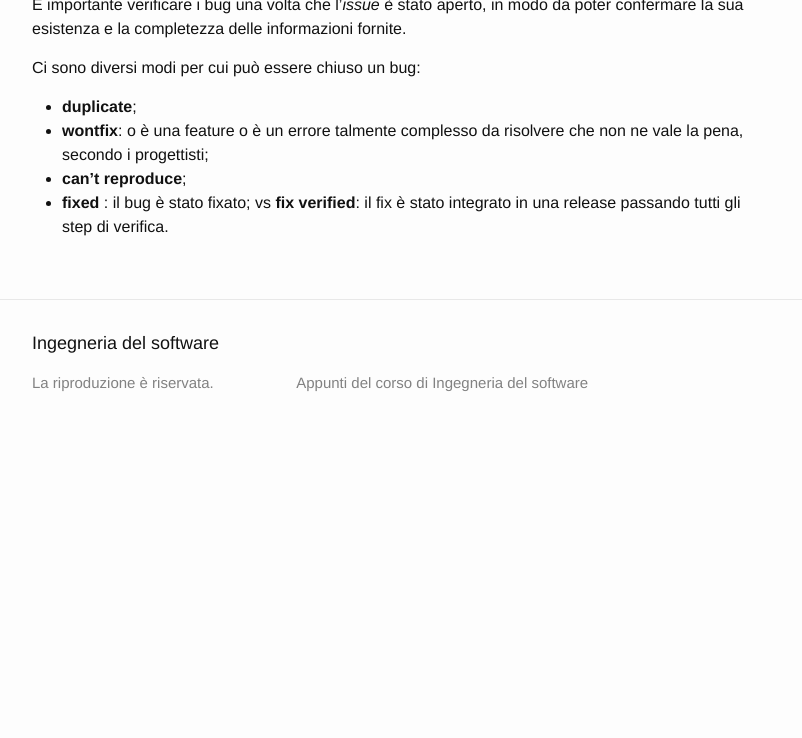
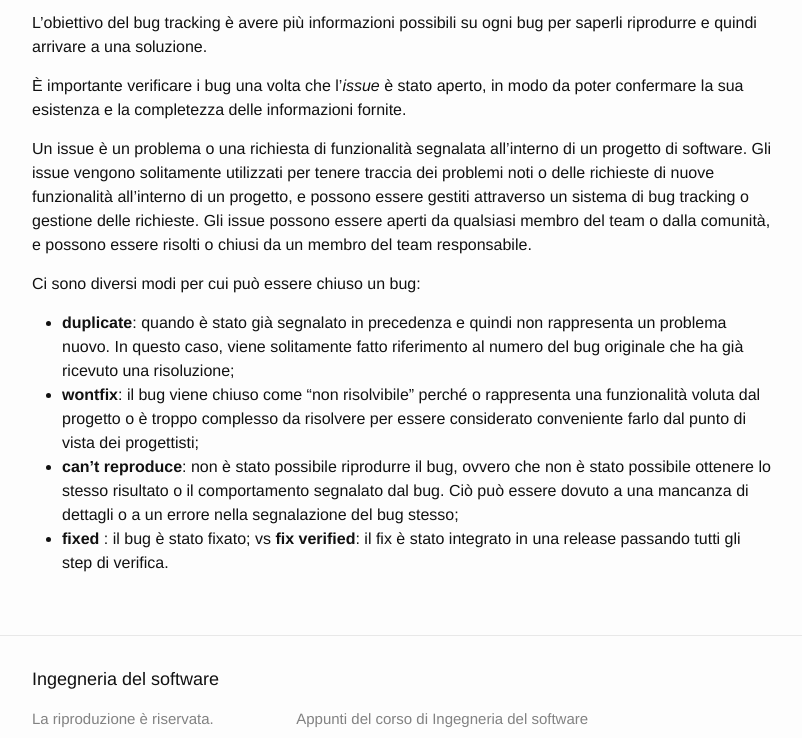
Before and after one commit to MarcoBuster/sweng, a Jekyll site: the page built from _posts/2022-10-19-git-workflow.md, in a window 1280 px wide and 900 px high, scrolled down 12453 px, cut to the strip 162-900 px from the top of the window. Shown: the whole strip, without its empty margins (238-1040 px from the left). Built offline with Jekyll 4.4.1, drawn with Linux system fonts in a browser that asks for light colours; the table of contents is made by our own code; before the commit the page ends 13069 px from its top, so only the background shows below that; some of the changed text lies outside the part shown.

Commit message:
finito di risolvere i thread, domani mattina dò una lettura finale per vedere se è tutto apposto, poi è finita

```diff
--- a/_posts/2022-10-19-git-workflow.md
+++ b/_posts/2022-10-19-git-workflow.md
@@ -285,6 +285,8 @@ Il vantaggio è che Java offre un livello d'astrazione sufficiente a rendere il
 
 Nella versione base supporta integrazioni con altri tool come CVS, Junit, FTP, JavaDOCS, JAR, ecc...
 Non solo compila, ma fa anche deployment.
+Il deployment consiste nell'installare e configurare un'applicazione o un sistema su uno o più server o ambienti di esecuzione. Nel contesto di Ant, il deployment può includere l'invocazione di comandi per copiare i file del progetto sui server di destinazione, configurare le impostazioni di sistema o dell'applicazione, avviare o fermare servizi o processi, e così via. In questo modo, Ant può essere utilizzato non solo per compilare il progetto, ma anche per distribuirlo e rendere disponibile l'applicazione o il sistema ai suoi utenti.
+
 
 I target possono avere dipendenze da altri target.
 I target contengono task che fanno effettivamente il lavoro; si possono aggiungere nuovi tipi di task definendo nuove classi Java.
@@ -359,9 +359,11 @@ L'obiettivo del bug tracking è avere più informazioni possibili su ogni bug pe
 
 È importante verificare i bug una volta che l'_issue_ è stato aperto, in modo da poter confermare la sua esistenza e la completezza delle informazioni fornite.
 
+Un issue è un problema o una richiesta di funzionalità segnalata all'interno di un progetto di software. Gli issue vengono solitamente utilizzati per tenere traccia dei problemi noti o delle richieste di nuove funzionalità all'interno di un progetto, e possono essere gestiti attraverso un sistema di bug tracking o gestione delle richieste. Gli issue possono essere aperti da qualsiasi membro del team o dalla comunità, e possono essere risolti o chiusi da un membro del team responsabile.
+
 Ci sono diversi modi per cui può essere chiuso un bug:
-- __duplicate__;
-- __wontfix__: o è una feature o è un errore talmente complesso da risolvere che non ne vale la pena, secondo i progettisti;
-- __can't reproduce__;
+- __duplicate__: quando è stato già segnalato in precedenza e quindi non rappresenta un problema nuovo. In questo caso, viene solitamente fatto riferimento al numero del bug originale che ha già ricevuto una risoluzione;
+- __wontfix__: il bug viene chiuso come "non risolvibile" perché o rappresenta una funzionalità voluta dal progetto o è troppo complesso da risolvere per essere considerato conveniente farlo dal punto di vista dei progettisti;
+- __can't reproduce__: non è stato possibile riprodurre il bug, ovvero che non è stato possibile ottenere lo stesso risultato o il comportamento segnalato dal bug. Ciò può essere dovuto a una mancanza di dettagli o a un errore nella segnalazione del bug stesso;
 - __fixed__ : il bug è stato fixato;
 vs __fix verified__: il fix è stato integrato in una release passando tutti gli step di verifica.
```
Also changed, not shown: other parts of _posts/2022-10-19-git-workflow.md (+0 -2 lines).
